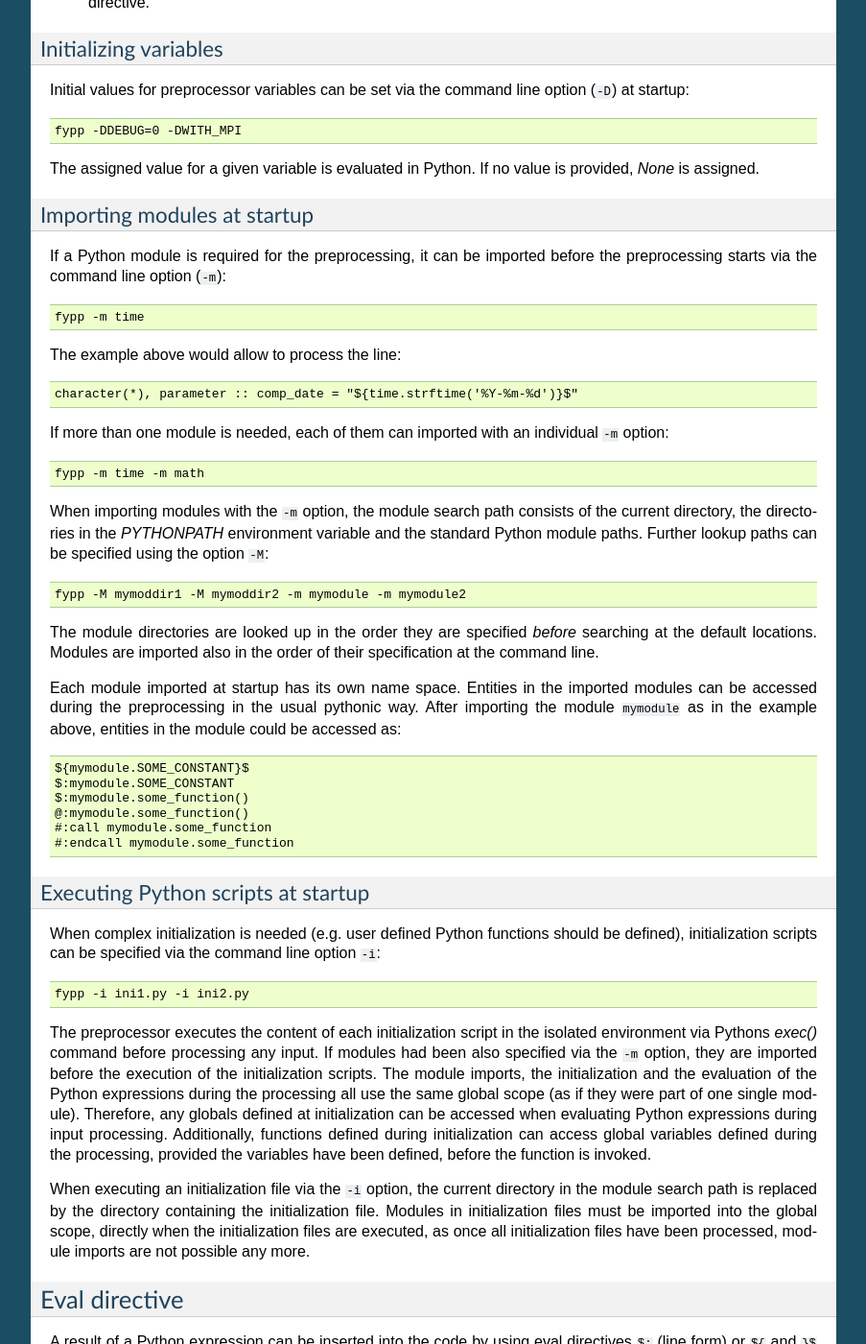
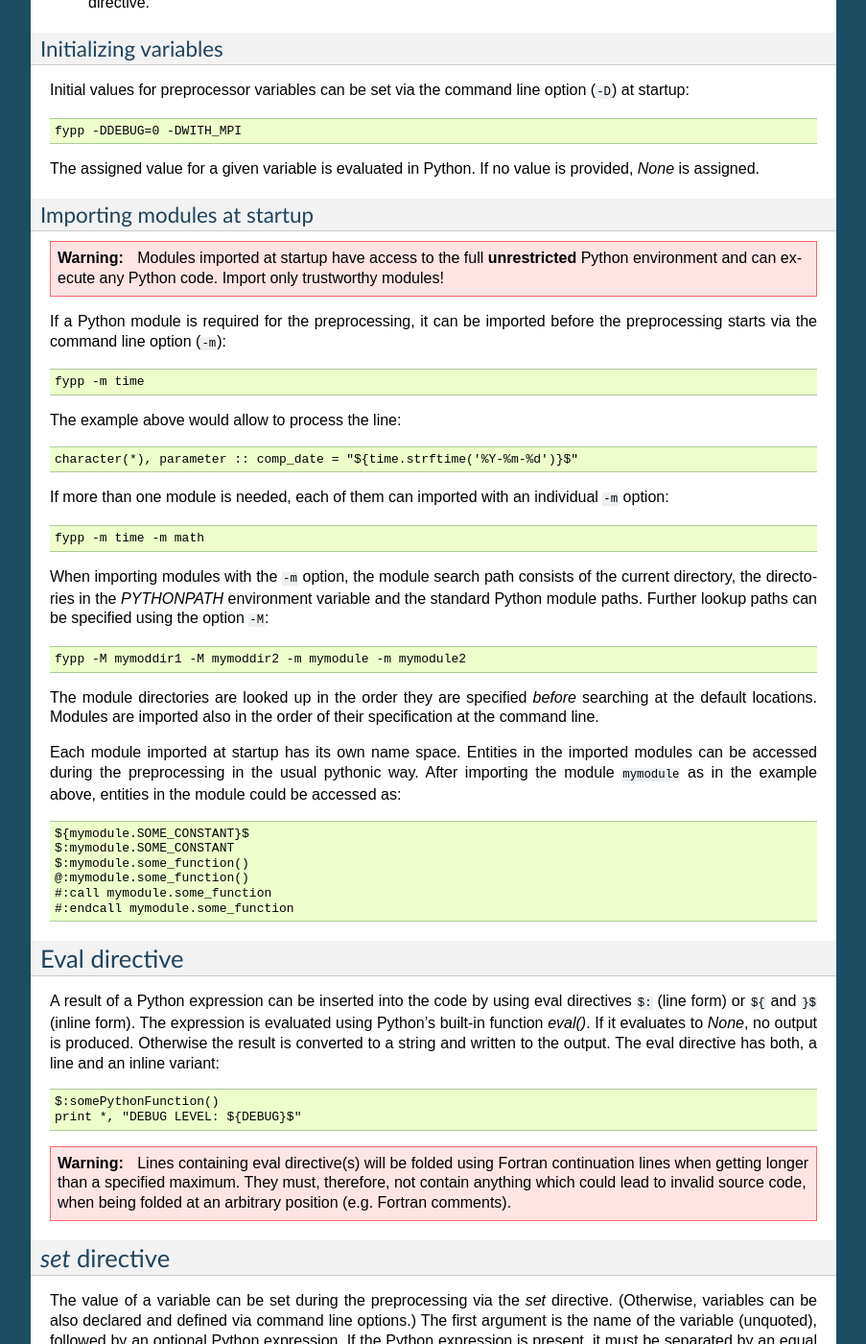
Before and after one commit to aradi/fypp, a Sphinx documentation site: the page built from docs/fypp.rst, in a window 1280 px wide and 1400 px high, scrolled down 9012 px. Shown: the whole window at 96% size, without its empty margins (198-1101 px from the left). Built offline with Sphinx 7.4.7, drawn with Linux system fonts in a browser that asks for light colours; some of the changed text lies outside the part shown.

Commit message:
Disallow code execution at statup
Code execution at startup can manipulate the global space of the
restricted environment uncontrolled.

```diff
--- a/docs/fypp.rst
+++ b/docs/fypp.rst
@@ -550,6 +550,10 @@ provided, `None` is assigned.
 Importing modules at startup
 ----------------------------
 
+.. warning:: Modules imported at startup have access to the full
+   **unrestricted** Python environment and can execute any Python code. Import
+   only trustworthy modules!
+
 If a Python module is required for the preprocessing, it can be imported before
 the preprocessing starts via the command line option (``-m``)::
 
@@ -586,38 +590,6 @@ in the module could be accessed as::
   @:mymodule.some_function()
   #:call mymodule.some_function
   #:endcall mymodule.some_function
-
-
-Executing Python scripts at startup
------------------------------------
-
-When complex initialization is needed (e.g. user defined Python functions should
-be defined), initialization scripts can be specified via the command line option
-``-i``::
-
-  fypp -i ini1.py -i ini2.py
-
-The preprocessor executes the content of each initialization script in the
-isolated environment via Pythons `exec()` command before processing any
-input. If modules had been also specified via the ``-m`` option, they are
-imported before the execution of the initialization scripts. The module imports,
-the initialization and the evaluation of the Python expressions during the
-processing all use the same global scope (as if they were part of one single
-module). Therefore, any globals defined at initialization can be accessed when
-evaluating Python expressions during input processing. Additionally, functions
-defined during initialization can access global variables defined during the
-processing, provided the variables have been defined, before the function is
-invoked.
-
-When executing an initialization file via the ``-i`` option, the current
-directory in the module search path is replaced by the directory containing the
-initialization file. Modules in initialization files must be imported into the
-global scope, directly when the initialization files are executed, as once all
-initialization files have been processed, module imports are not possible any
-more.
-
-
-
 
 
 Eval directive
```
Also changed, not shown: 9 other files.
